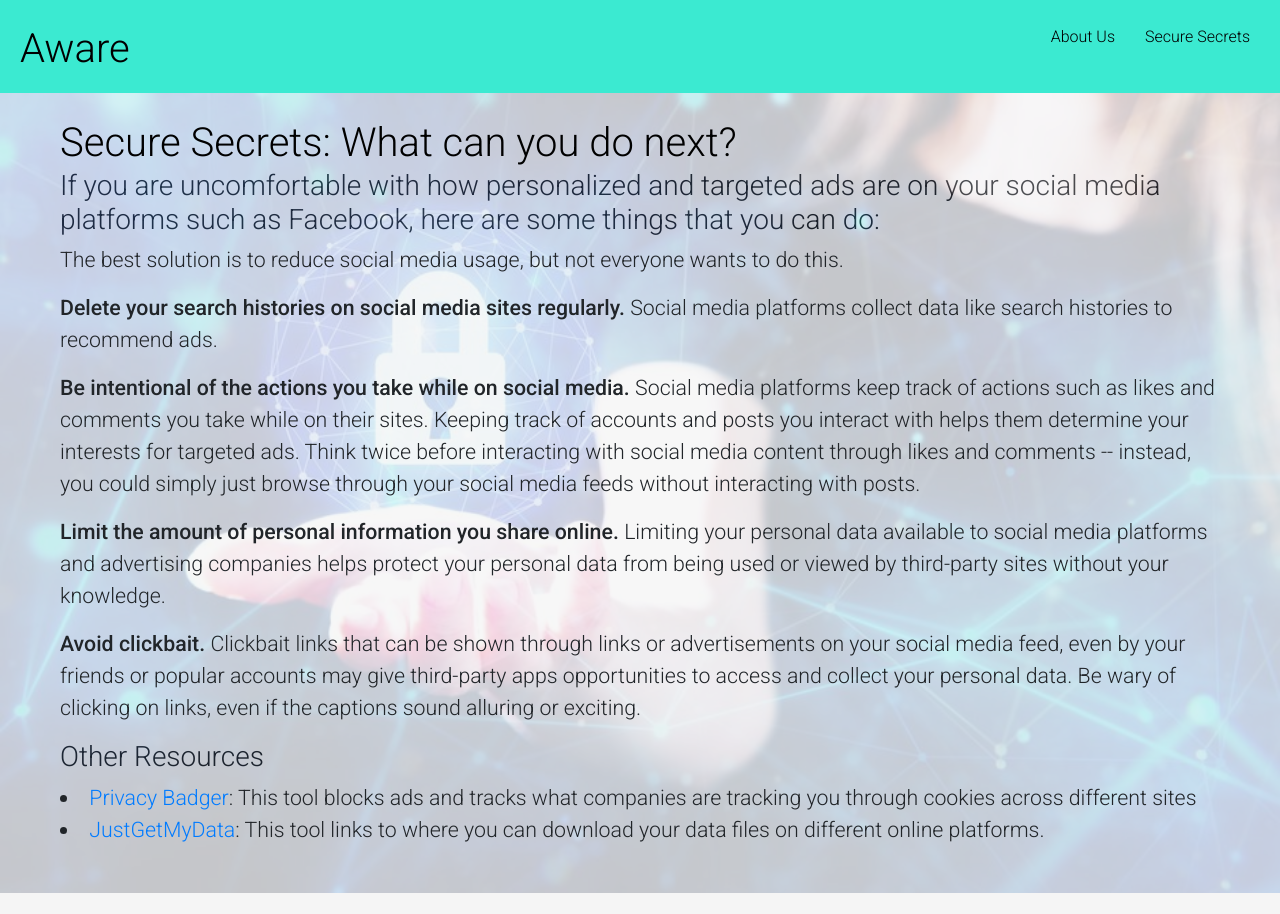
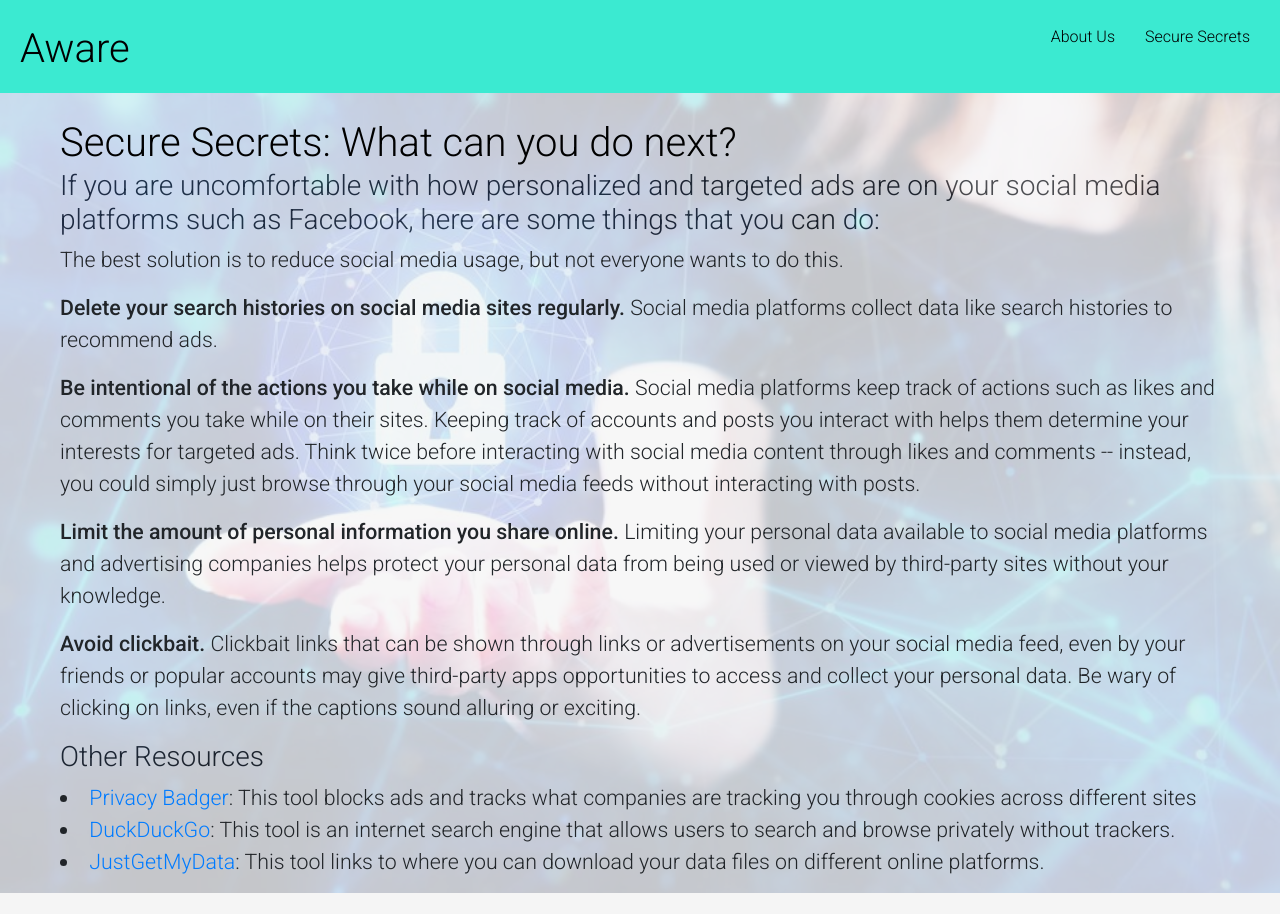
Before and after one commit to varunp27/cobraKai, a React (Create React App) app: page /#/next-steps in a window 1280 px wide. Before the commit the page ends 893 px from the top, so only its background shows below. Built offline with nearby package versions, Linux system fonts and the light colour scheme.

Commit message:
Add to secure secrets

```diff
--- a/src/components/NextSteps.js
+++ b/src/components/NextSteps.js
@@ -47,6 +47,10 @@ export default class NextSteps extends React.Component {
                         what companies are tracking you through cookies across different sites
                     </li>
                     <li>
+                        <a href="https://duckduckgo.com/?va=b&t=hc">DuckDuckGo</a>: This tool is an internet search engine that
+                        allows users to search and browse privately without trackers.
+                    </li>
+                    <li>
                         <a href="https://justgetmydata.com/">JustGetMyData</a>: This tool links to
                         where you can download your data files on different online platforms.
                     </li>
```
